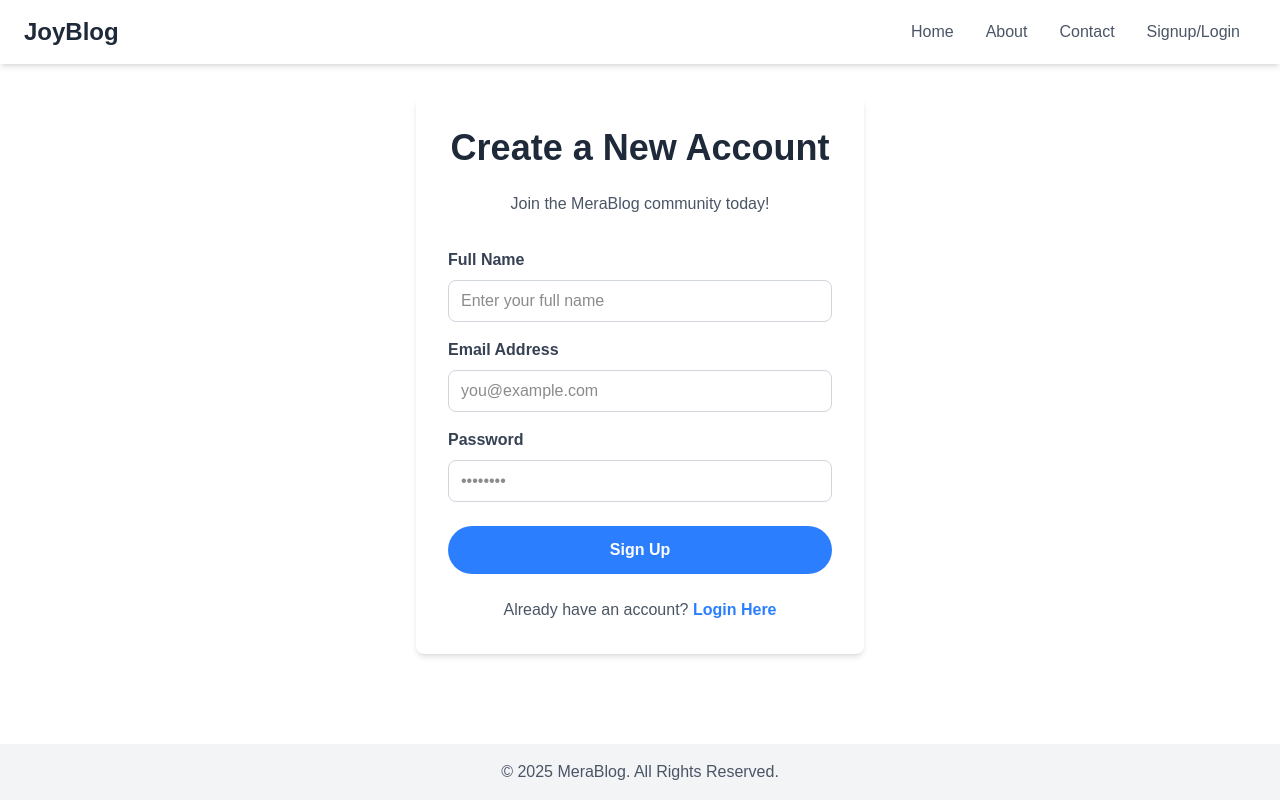
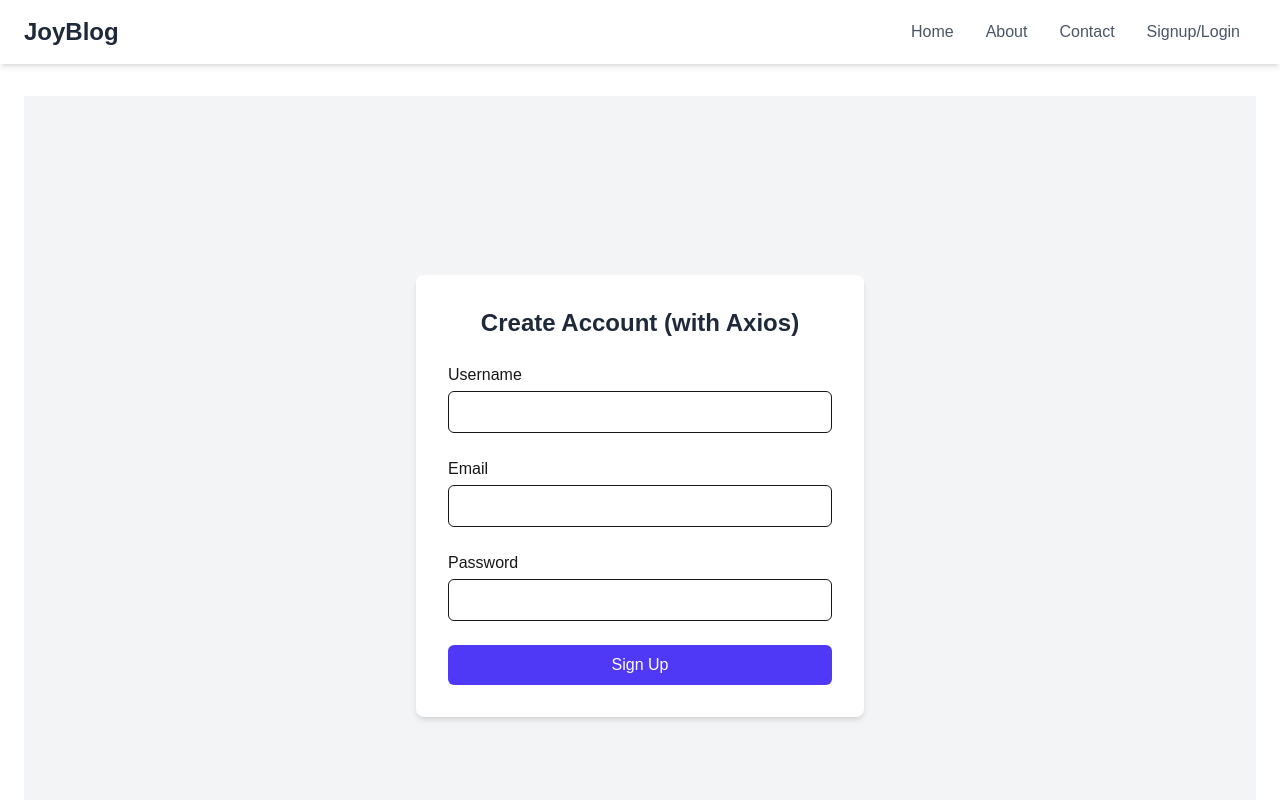
Before and after one commit to joydeb18/QuoraProjectFrontend, a Next.js app: page /signup in a window 1280 px wide. Shown: the top 800 px of the page. Built offline with nearby package versions, Linux system fonts and the light colour scheme.

Commit message:
login and signup connected with backend

```diff
--- a/src/app/login/page.tsx
+++ b/src/app/login/page.tsx
@@ -1,67 +1,116 @@
-import Link from 'next/link';
+// Line 1: "use client" - Yeh line zaroori hai kyunki hum user interaction (form, button click) handle kar rahe hain.
+'use client';
 
+// Line 4: Zaroori cheezon ko import kar rahe hain.
+import { useState } from 'react';
+import axios from 'axios'; // Backend se baat karne ke liye.
+import { useRouter } from 'next/navigation'; // User ko redirect karne ke liye.
+import Link from 'next/link'; // Signup page par link karne ke liye.
+
+// Line 9: Humara Login Page component.
 const LoginPage = () => {
+  // Line 11: useRouter hook, jisse hum user ko doosre page par bhej sakte hain.
+  const router = useRouter();
+
+  // Line 14: Form ka data aur state ko manage karne ke liye variables.
+  const [email, setEmail] = useState('');
+  const [password, setPassword] = useState('');
+
+  // Line 18: User ko message (error, loading) dikhane ke liye states.
+  const [error, setError] = useState('');
+  const [isLoading, setIsLoading] = useState(false);
+
+  // Line 22: Yeh function tab chalega jab user "Login" button dabata hai.
+  const handleLogin = async (event: React.FormEvent) => {
+    event.preventDefault();
+
+    setIsLoading(true); // Kaam shuru, loading...
+    setError('');       // Purana error message saaf karo.
+
+    try {
+      // Line 30: Hum backend ke login API par user ka email aur password bhej rahe hain.
+      // URL ko apne backend server ke URL se match karna.
+      const response = await axios.post('http://localhost:5000/login', {
+        email,
+        password,
+      });
+
+      // Line 37: Agar login sahi raha, toh backend humein ek 'token' dega.
+      const { token } = response.data;
+
+      // Line 40: Hum is token ko browser ki localStorage mein save kar rahe hain.
+      // Yeh sabse zaroori step hai. Isse browser ko yaad rahega ki user logged-in hai.
+      localStorage.setItem('blog_token', token);
+
+      // Line 44: Login successful! Ab user ko dashboard page par bhej do.
+      router.push('/dashboard');
+
+    } catch (err: any) {
+      // Line 48: Agar backend ne koi error bheja (jaise galat password), toh use screen par dikhao.
+      if (err.response && err.response.data && err.response.data.message) {
+        setError(err.response.data.message);
+      } else {
+        setError('Login failed. Network error or server might be down.');
+      }
+    } finally {
+      // Line 55: Kaam khatam, loading band karo.
+      setIsLoading(false);
+    }
+  };
+
   return (
-    <div className="bg-white p-8 rounded-lg shadow-md max-w-md mx-auto">
-      <h1 className="text-4xl font-extrabold text-center text-gray-800 mb-6">
-        Login Here
-      </h1>
+    // Yeh JSX/HTML ka structure bilkul aapke signup page jaisa hai.
+    <main className="flex items-center justify-center min-h-screen bg-gray-100">
+      <div className="w-full max-w-md p-8 space-y-6 bg-white rounded-lg shadow-md">
+        <h1 className="text-2xl font-bold text-center text-gray-800">Login to Your Account</h1>
 
-      <p className="text-center text-gray-600 mb-8">
-        Welcome to JoyBlog!
-      </p>
-
-      <form>
-        {/* Email Input Field */}
-        <div className="mb-4">
-          <label htmlFor="email" className="block text-gray-700 font-bold mb-2">
-            Email Address
-          </label>
+        <form onSubmit={handleLogin} className="space-y-6">
+          {/* Email Input */}
+          <div>
+            <label htmlFor="email">Email</label>
             <input
               type="email"
               id="email"
-            name="email"
-            placeholder="aapka@email.com"
-            className="w-full px-3 py-2 border border-gray-300 rounded-lg focus:outline-none focus:border-blue-500"
+              value={email}
+              onChange={(e) => setEmail(e.target.value)}
               required
+              className="w-full px-3 py-2 mt-1 border rounded-md"
             />
           </div>
-
-        {/* Password Input Field */}
-        <div className="mb-6">
-          <label htmlFor="password" className="block text-gray-700 font-bold mb-2">
-            Password
-          </label>
+          {/* Password Input */}
+          <div>
+            <label htmlFor="password">Password</label>
             <input
               type="password"
               id="password"
-            name="password"
-            placeholder="••••••••"
-            className="w-full px-3 py-2 border border-gray-300 rounded-lg focus:outline-none focus:border-blue-500"
+              value={password}
+              onChange={(e) => setPassword(e.target.value)}
               required
+              className="w-full px-3 py-2 mt-1 border rounded-md"
             />
           </div>
-
-        {/* Login Button */}
-        <div className="text-center mb-6">
+          {/* Submit Button */}
           <button
             type="submit"
-            className="w-full bg-blue-500 text-white font-bold py-3 px-4 rounded-full hover:bg-blue-600 transition duration-300"
+            className="w-full py-2 font-medium text-white bg-indigo-600 rounded-md hover:bg-indigo-700 disabled:bg-indigo-400"
+            disabled={isLoading}
           >
-            Login
+            {isLoading ? 'Logging in...' : 'Login'}
           </button>
-        </div>
         </form>
 
-      {/* Signup Link */}
-      <div className="text-center text-gray-600">
-       Not your account?{' '}
-        <Link href="/signup" className="text-blue-500 hover:underline font-bold">
-          SignUp Here<Link href="/signup" className="text-blue-500 hover:underline font-bold">
+        {/* Error Message */}
+        {error && <p className="mt-4 text-center text-red-600">{error}</p>}
+
+        {/* Link to Signup Page */}
+        <p className="text-center text-sm text-gray-600">
+          Don't have an account?{' '}
+          <Link href="/signup" className="font-medium text-indigo-600 hover:text-indigo-500">
+            Sign up here
           </Link>
-        </Link>
+        </p>
       </div>
-    </div>
+    </main>
   );
 };
 
--- a/src/app/signup/page.tsx
+++ b/src/app/signup/page.tsx
@@ -1,102 +1,114 @@
-// Line 1: Next.js se 'Link' component ko import kar rahe hain.
-// Yeh component bina page refresh kiye ek page se doosre page par jaane mein madad karta hai.
-import Link from 'next/link';
+// 'use client' likhna zaroori hai
+'use client';
 
-// Line 4: Hum 'SignupPage' naam ka ek function component bana rahe hain.
-// Yeh function screen par dikhne wala HTML jaisa code (JSX) taiyaar karega.
-const SignupPage = () => {
+import { useState } from 'react';
+// Step A: Axios ko import karo
+import axios from 'axios';
+
+export default function SignupPage() {
+  // State variables waise hi rahenge
+  const [username, setUsername] = useState('');
+  const [email, setEmail] = useState('');
+  const [password, setPassword] = useState('');
+
+  const [message, setMessage] = useState('');
+  const [error, setError] = useState('');
+
+  // Form submit handle karne wala function (ab axios ke saath)
+  const handleSignup = async (event: React.FormEvent) => {
+    event.preventDefault();
+
+    setMessage('');
+    setError('');
+
+    try {
+      // Step B: axios.post ka use karke API call karna
+      // Pehla argument: backend ka URL
+      // Dusra argument: data jo bhejna hai (JavaScript object)
+      const response = await axios.post('http://localhost:5000/signup', {
+        username,
+        email,
+        password,
+      });
+
+      // Step C: Axios se response seedha .data property me milta hai
+      // Humein response.json() karne ki zaroorat nahi hai
+      setMessage(response.data.message);
+
+      // Success hone par form fields ko clear kar do
+      setUsername('');
+      setEmail('');
+      setPassword('');
+
+    } catch (err: any) {
+      // Step D: Axios me error handling aasan hai
+      // Agar backend se koi bhi error (400, 500 etc.) aata hai,
+      // to woh seedha catch block me aa jayega.
+      if (err.response && err.response.data && err.response.data.message) {
+        // Backend se bheja gaya error message
+        setError(err.response.data.message);
+      } else {
+        // Network ya koi aur error
+        setError('Signup failed. Network error ya server down ho sakta hai.');
+      }
+    }
+  };
+
   return (
-    // Line 7: Yeh ek main container (box) hai.
-    // Tailwind CSS classes se isko design kiya gaya hai:
-    // - `bg-white`: Background safed (white).
-    // - `p-8`: Box ke andar charo taraf se padding (khaali jagah).
-    // - `rounded-lg`: Box ke kone halke se gol.
-    // - `shadow-md`: Box ke neeche halki si parchai.
-    // - `max-w-md`: Box ki maximum chaudai (width) 'medium' size tak hi rahegi.
-    // - `mx-auto`: Box page ke beech mein (horizontally centered) aa jayega.
-    <div className="bg-white p-8 rounded-lg shadow-md max-w-md mx-auto">
+    <main className="flex items-center justify-center min-h-screen bg-gray-100">
+      <div className="w-full max-w-md p-8 space-y-6 bg-white rounded-lg shadow-md">
+        <h1 className="text-2xl font-bold text-center text-gray-800">Create Account (with Axios)</h1>
 
-      {/* Page ki main heading */}
-      <h1 className="text-4xl font-extrabold text-center text-gray-800 mb-6">
-        Create a New Account
-      </h1>
-
-      {/* Heading ke neeche ek chota sa description */}
-      <p className="text-center text-gray-600 mb-8">
-        Join the MeraBlog community today!
-      </p>
-
-      {/* Yeh HTML form hai jismein saare input fields hain */}
-      <form>
-        {/* Name Input Field ka section */}
-        <div className="mb-4">
-          {/* 'htmlFor' attribute 'input' ke 'id' se connect hota hai, accessibility ke liye accha hai */}
-          <label htmlFor="name" className="block text-gray-700 font-bold mb-2">
-            Full Name
-          </label>
+        <form onSubmit={handleSignup} className="space-y-6">
+          {/* Username Input */}
+          <div>
+            <label htmlFor="username">Username</label>
             <input
-            type="text" // Input ka type text hai.
-            id="name" // Is input field ki unique ID.
-            name="name" // Form submit hone par is field ka naam.
-            placeholder="Enter your full name" // Jab box khaali ho toh yeh text dikhega.
-            className="w-full px-3 py-2 border border-gray-300 rounded-lg focus:outline-none focus:border-blue-500" // Styling classes
-            required // Iska matlab hai ki is field ko bharna zaroori hai.
+              type="text"
+              id="username"
+              value={username}
+              onChange={(e) => setUsername(e.target.value)}
+              required
+              className="w-full px-3 py-2 mt-1 border rounded-md"
             />
           </div>
-
-        {/* Email Input Field ka section */}
-        <div className="mb-4">
-          <label htmlFor="email" className="block text-gray-700 font-bold mb-2">
-            Email Address
-          </label>
+          {/* Email Input */}
+          <div>
+            <label htmlFor="email">Email</label>
             <input
-            type="email" // Input ka type email hai, browser email format check karega.
+              type="email"
               id="email"
-            name="email"
-            placeholder="you@example.com"
-            className="w-full px-3 py-2 border border-gray-300 rounded-lg focus:outline-none focus:border-blue-500"
+              value={email}
+              onChange={(e) => setEmail(e.target.value)}
               required
+              className="w-full px-3 py-2 mt-1 border rounded-md"
             />
           </div>
-
-        {/* Password Input Field ka section */}
-        <div className="mb-6">
-          <label htmlFor="password" className="block text-gray-700 font-bold mb-2">
-            Password
-          </label>
+          {/* Password Input */}
+          <div>
+            <label htmlFor="password">Password</label>
             <input
-            type="password" // Input ka type password hai, likha hua text dots (••••) mein dikhega.
+              type="password"
               id="password"
-            name="password"
-            placeholder="••••••••"
-            className="w-full px-3 py-2 border border-gray-300 rounded-lg focus:outline-none focus:border-blue-500"
+              value={password}
+              onChange={(e) => setPassword(e.target.value)}
               required
+              className="w-full px-3 py-2 mt-1 border rounded-md"
             />
           </div>
-
-        {/* Signup Button ka section */}
-        <div className="text-center mb-6">
+          {/* Submit Button */}
           <button
-            type="submit" // Button ka type submit hai, ispar click karne se form submit hoga.
-            className="w-full bg-blue-500 text-white font-bold py-3 px-4 rounded-full hover:bg-blue-600 transition duration-300"
+            type="submit"
+            className="w-full py-2 font-medium text-white bg-indigo-600 rounded-md hover:bg-indigo-700"
           >
             Sign Up
           </button>
-        </div>
         </form>
 
-      {/* Login page par wapas jaane ke liye link */}
-      <div className="text-center text-gray-600">
-        Already have an account?{' '}
-        {/* 'href="/login"' batata hai ki is link par click karne se '/login' URL par jaana hai */}
-        <Link href="/login" className="text-blue-500 hover:underline font-bold">
-          Login Here
-        </Link>
+        {/* Success and Error Messages */}
+        {message && <p className="mt-4 text-center text-green-600">{message}</p>}
+        {error && <p className="mt-4 text-center text-red-600">{error}</p>}
       </div>
-    </div>
+    </main>
   );
-};
-
-// Line 110: 'SignupPage' component ko is file se export kar rahe hain.
-// Iske bina Next.js is page ko istemaal nahi kar payega.
-export default SignupPage;
+}
```
Also changed, not shown: package.json (+7 -6 lines), src/app/dashboard/page.tsx (added, +24 -0 lines), 1 other file (tests, documents, lock files or other folders). Lines whose indentation alone changed are shown as unchanged.
